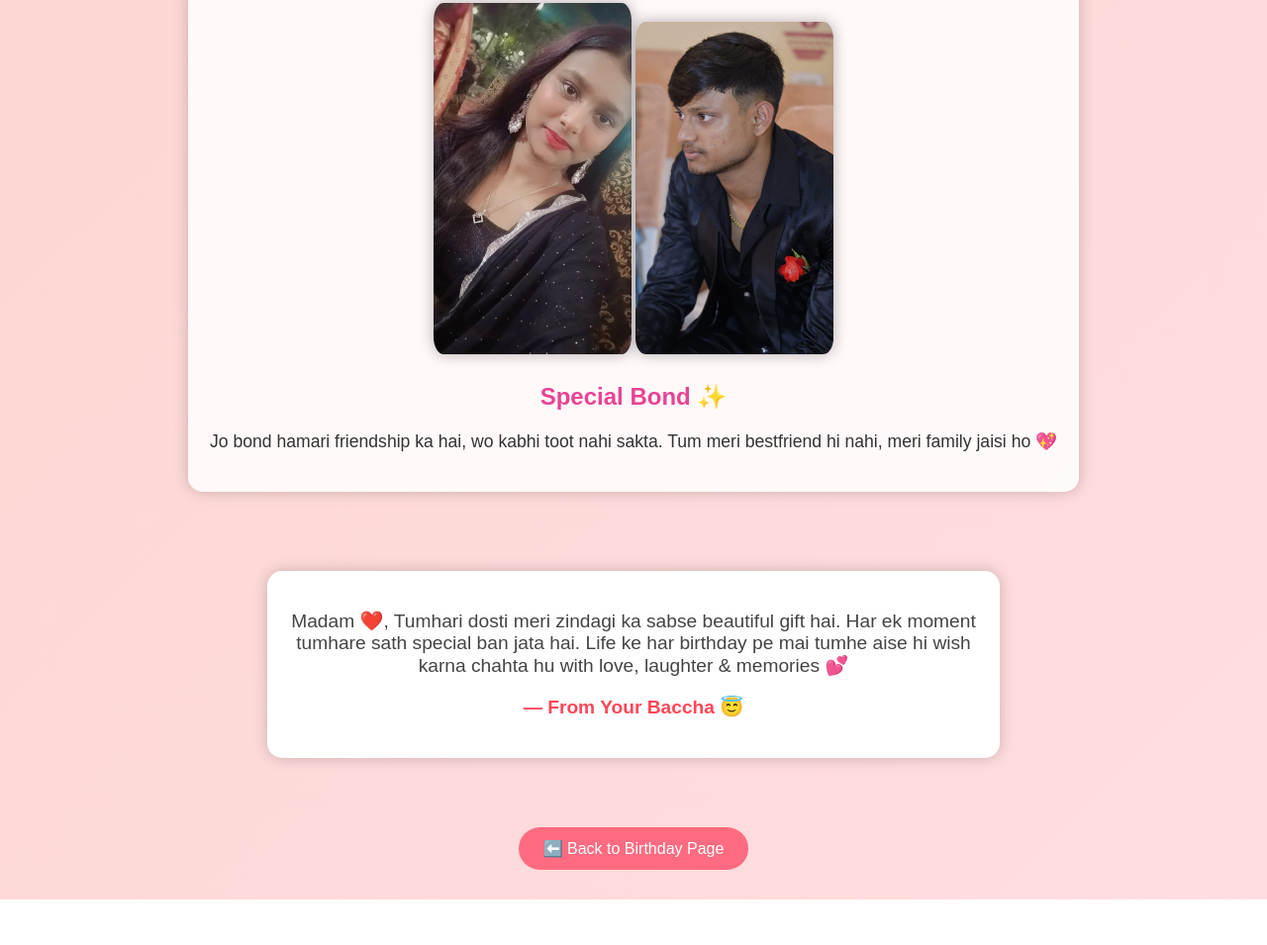
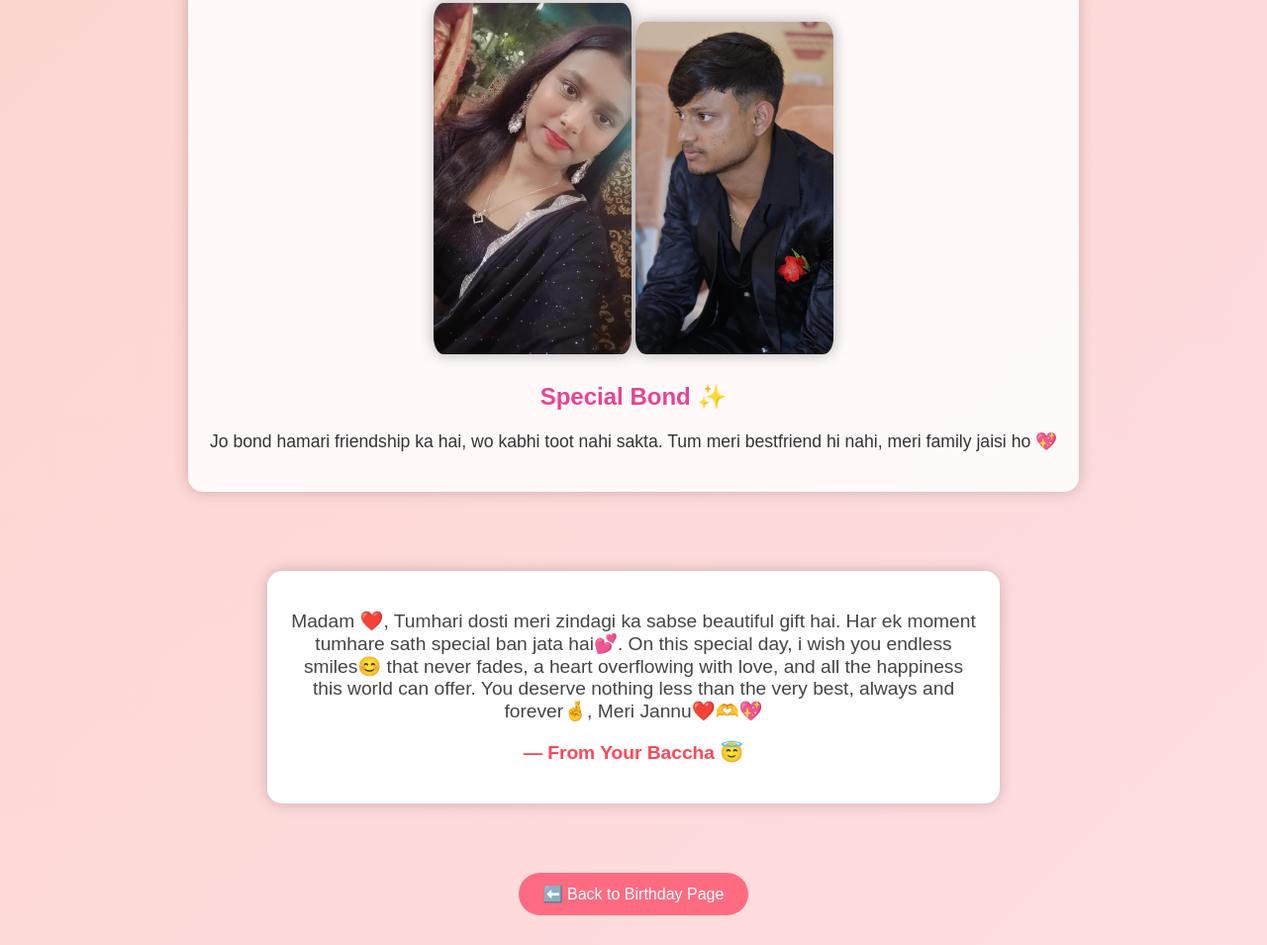
Before and after one commit to ayushkumar1811/madam_birthday, a plain HTML site: page nextpage.html in a window 1280 px wide. Shown: the part 1882-2837 px from the top of the page at 99% size. Before the commit the page ends 2791 px from the top, so only its background shows below. Drawn offline with Linux system fonts and the light colour scheme.

Commit message:
Update nextpage.html

```diff
--- a/nextpage.html
+++ b/nextpage.html
@@ -144,8 +144,10 @@
   <div class="note">
     <p>
       Madam ❤️,
-      Tumhari dosti meri zindagi ka sabse beautiful gift hai. Har ek moment tumhare sath special ban jata hai.
-      Life ke har birthday pe mai tumhe aise hi wish karna chahta hu with love, laughter & memories 💕
+      Tumhari dosti meri zindagi ka sabse beautiful gift hai. Har ek moment tumhare sath special ban jata hai💕.
+      On this special day, i wish you endless smiles😊 that never fades, a heart overflowing with love,
+      and all the happiness this world can offer. You deserve nothing less than the very best, always and
+      forever🤞, Meri Jannu❤️🫶💖
     </p>
     <p style="font-weight:bold; color:#ff4757;">
       — From Your Baccha 😇
```
